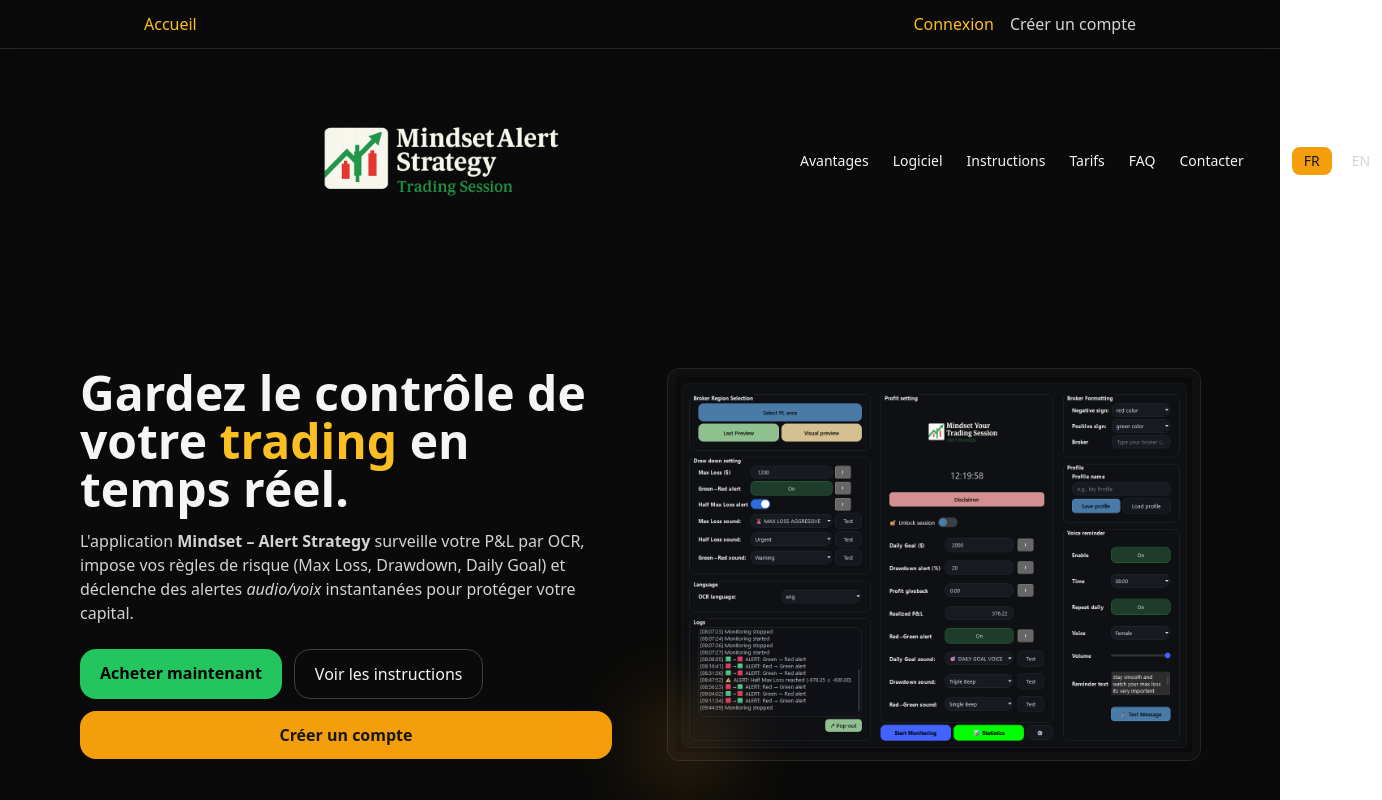
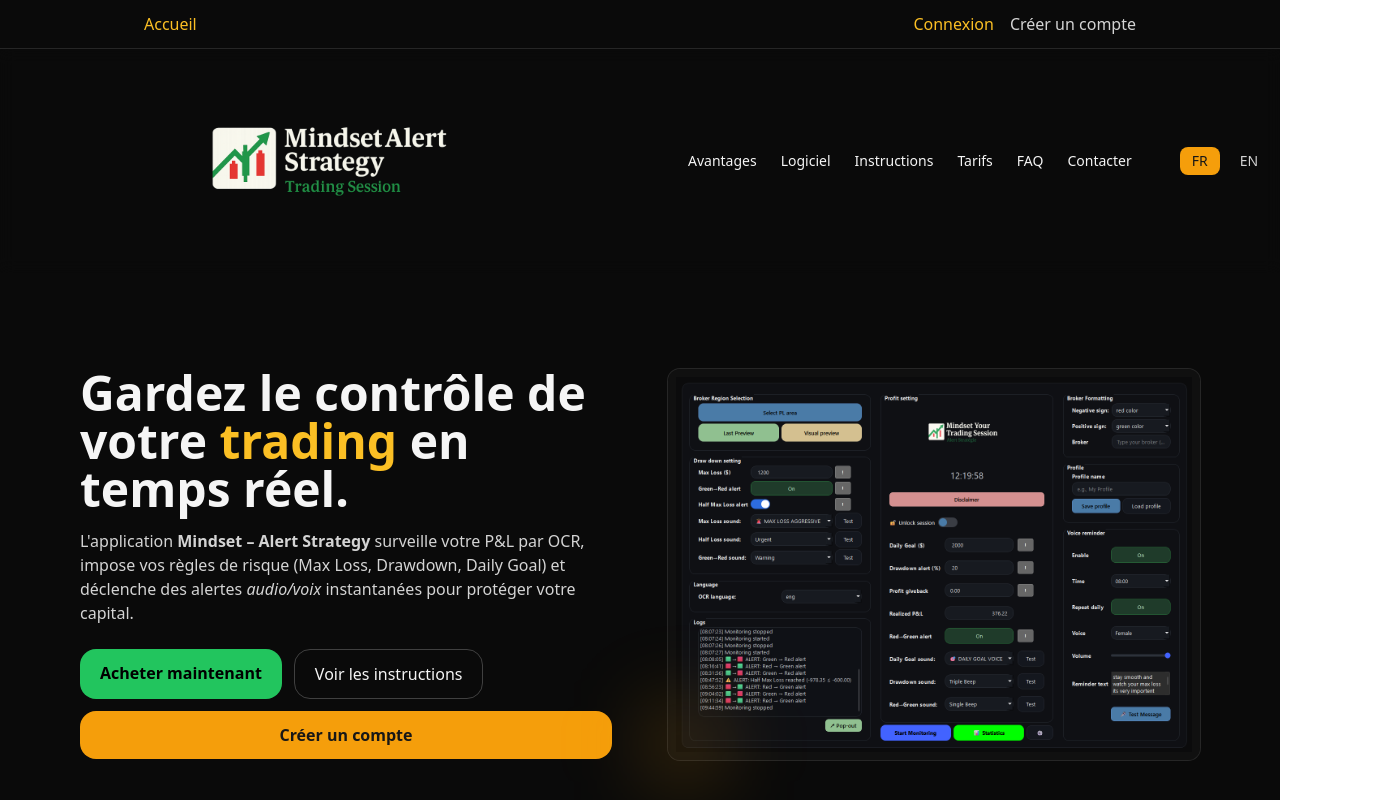
Before and after one commit to mindsetalert/mindset-site, a Next.js app: page / in a window 1280 px wide. Shown: the top 800 px of the page, 1382 px wide, since content can reach past the window. Built offline with nearby package versions, Linux system fonts and the light colour scheme; no server answers.

Commit message:
Petit decalage header vers gauche 48px

```diff
--- a/pages/index.js
+++ b/pages/index.js
@@ -12,7 +12,7 @@
     <div className="min-h-screen bg-neutral-950 text-neutral-100 selection:bg-amber-400/40">
       {/* Nav */}
       <header className="sticky top-0 z-30 backdrop-blur supports-[backdrop-filter]:bg-neutral-950/60">
-        <div className="mx-auto max-w-6xl px-4 py-4 flex items-center justify-between">
+        <div className="mx-auto max-w-6xl px-4 py-4 flex items-center justify-between -ml-12">
           <div className="flex items-center">
             {/* Logo responsive - moyen sur mobile, énorme sur desktop */}
             <div className="relative h-24 w-64 md:h-48 md:w-[45rem]">
```
